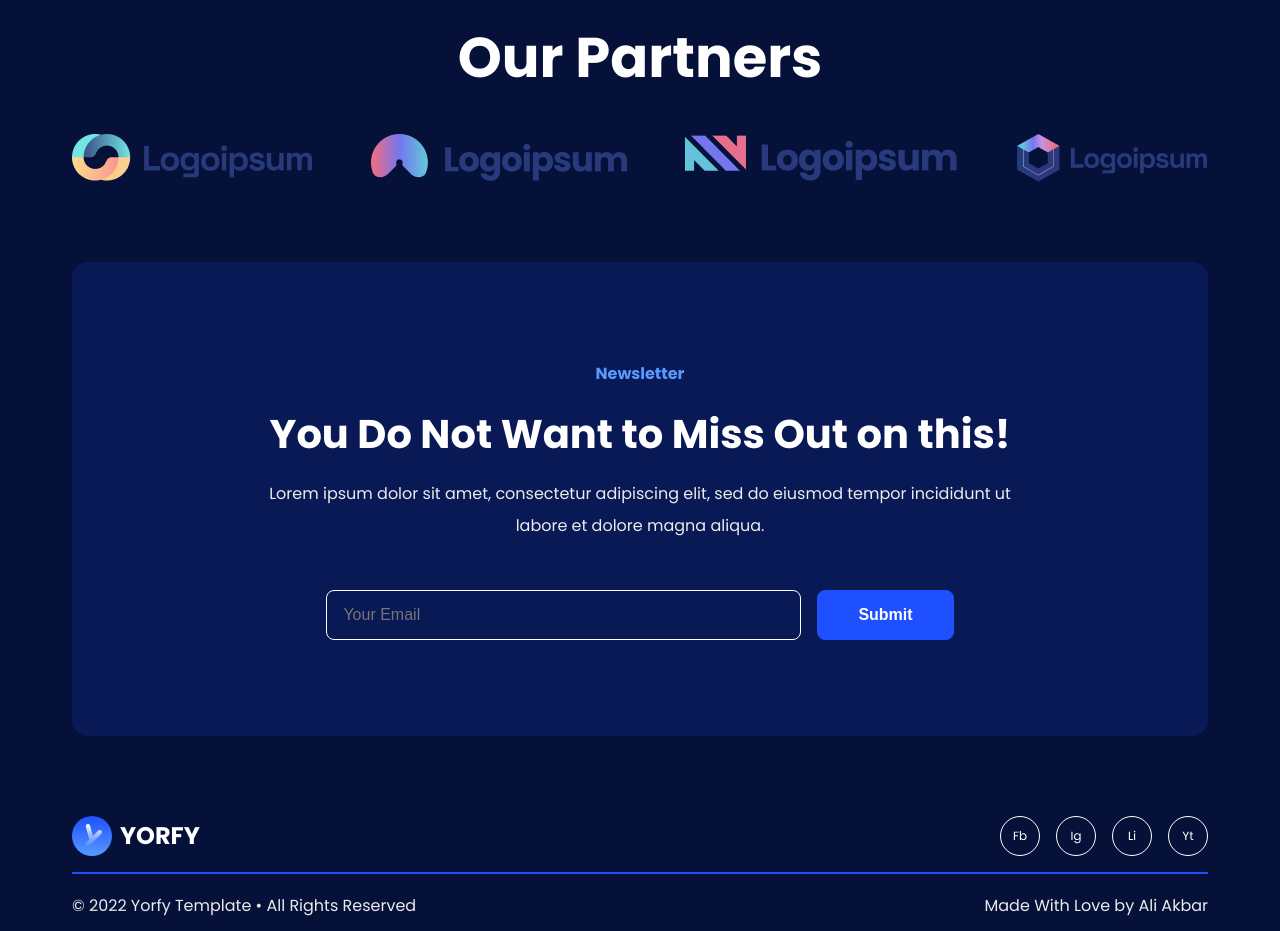
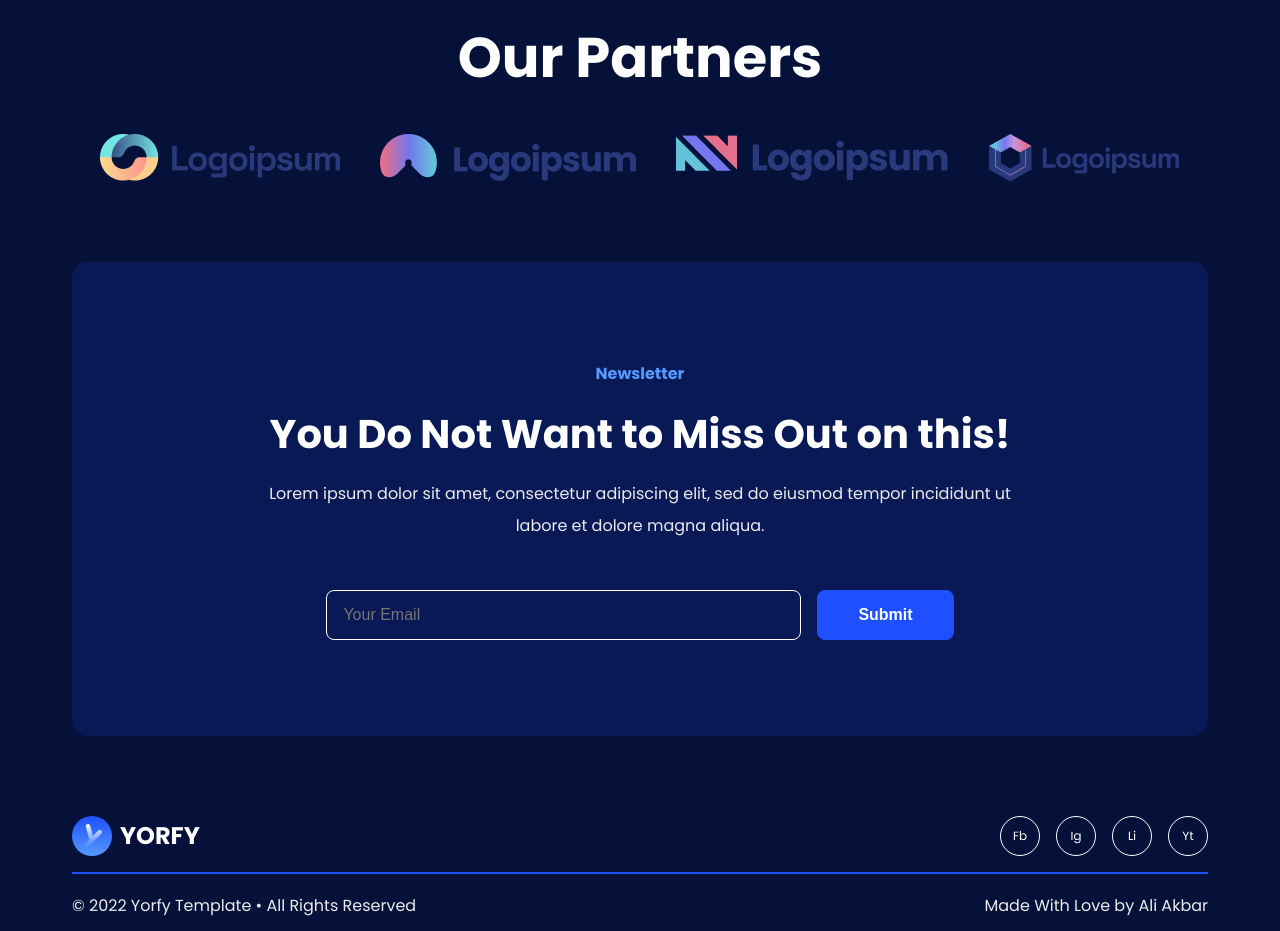
Before and after one commit to sayaliakbar/nft-portfolio-ui, a React (Vite) app: page / in a window 1280 px wide. Shown: the part 3600-4531 px from the top of the page. Built offline with nearby package versions, Linux system fonts and the light colour scheme.

Commit message:
Refactor collaboration.css to center brand logos and improve responsiveness

```diff
--- a/src/containers/Home/Collaboration/collaboration.css
+++ b/src/containers/Home/Collaboration/collaboration.css
@@ -13,8 +13,10 @@
 
 .yorfy__collaboration-brands {
     display: flex;
-    justify-content: space-between;
+    justify-content: center;
     align-items: center;
+    gap: 2.5rem;
+    flex-wrap: wrap;
 }
 
 @media screen and (max-width:950px) {
```
